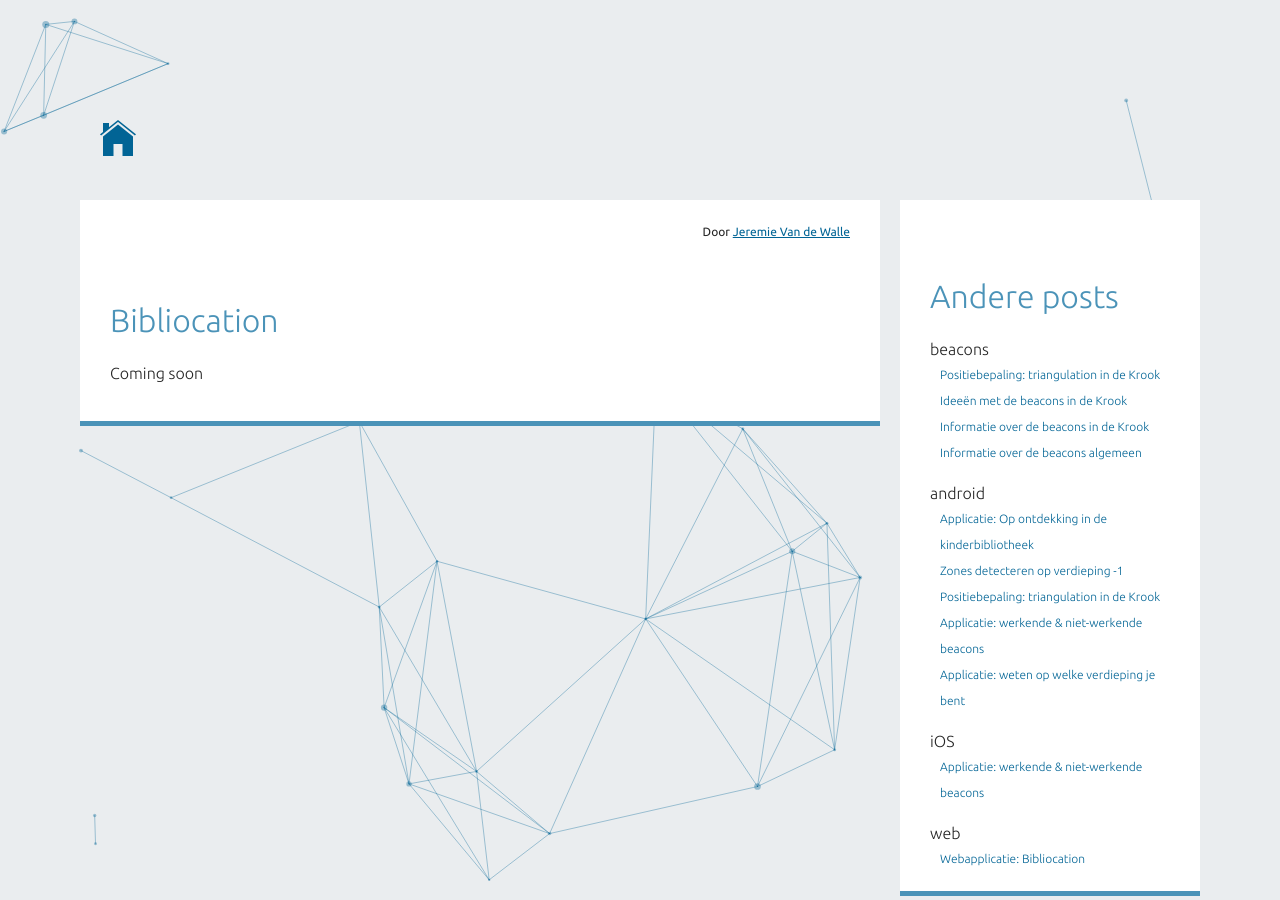
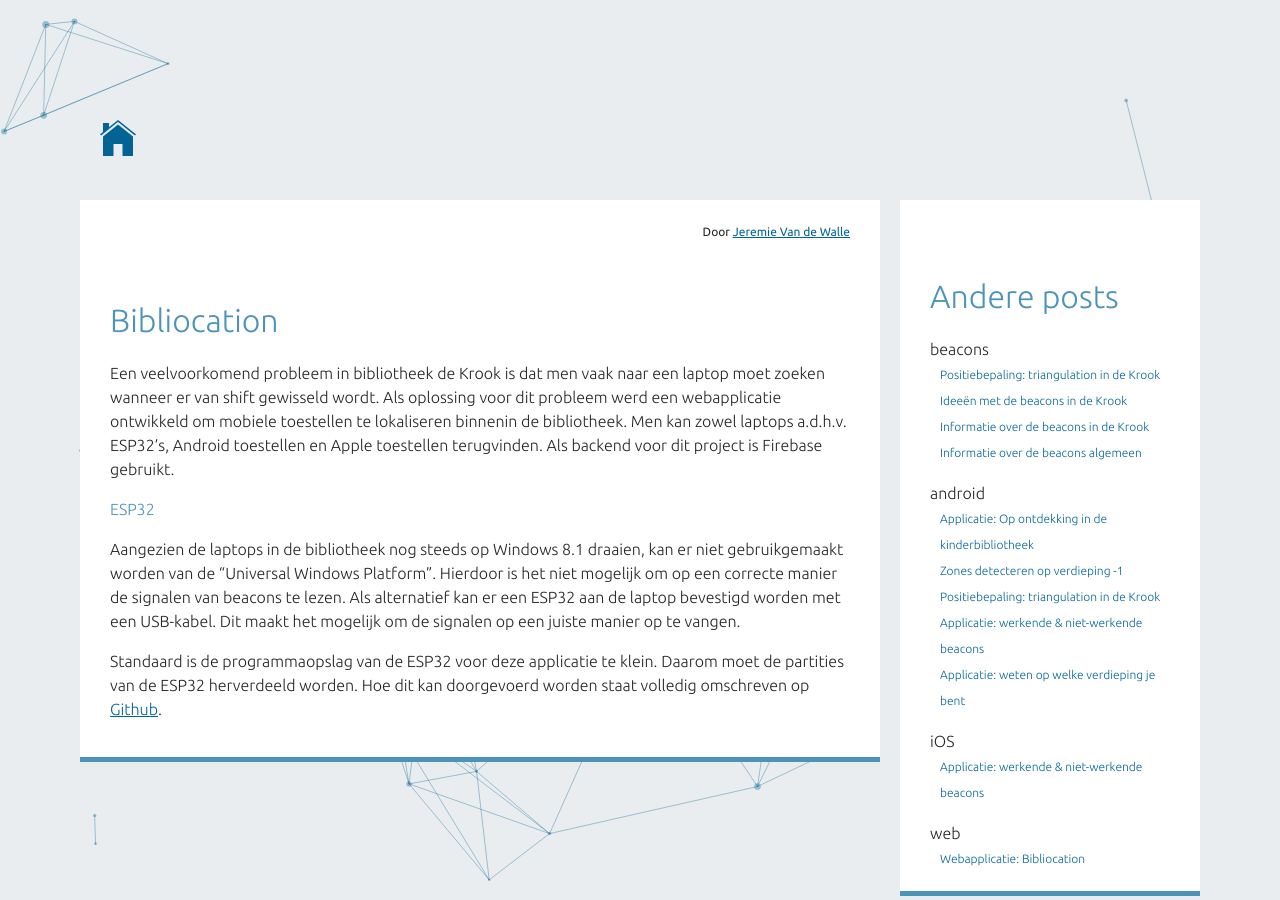
Before and after one commit to lab9k/BeaconDocumentatie, a Jekyll site: the page built from _posts/2018-05-17-bibliocation.markdown, in a window 1280 px wide. Built offline with Jekyll 4.4.1, drawn with Linux system fonts in a browser that asks for light colours; nearby versions of some CDN libraries.

Commit message:
Added some blogtext

```diff
--- a/_posts/2018-05-17-bibliocation.markdown
+++ b/_posts/2018-05-17-bibliocation.markdown
@@ -8,4 +8,10 @@ author: jeremie_van_de_walle
 
 # Bibliocation
 
-Coming soon
+Een veelvoorkomend probleem in bibliotheek de Krook is dat men vaak naar een laptop moet zoeken wanneer er van shift gewisseld wordt. Als oplossing voor dit probleem werd een webapplicatie ontwikkeld om mobiele toestellen te lokaliseren binnenin de bibliotheek. Men kan zowel laptops a.d.h.v. ESP32’s, Android toestellen en Apple toestellen terugvinden. Als backend voor dit project is Firebase gebruikt.
+
+##### ESP32
+
+Aangezien de laptops in de bibliotheek nog steeds op Windows 8.1 draaien, kan er niet gebruikgemaakt worden van de “Universal Windows Platform”.  Hierdoor is het niet mogelijk om op een correcte manier de signalen van beacons te lezen. Als alternatief kan er een ESP32 aan de laptop bevestigd worden met een USB-kabel. Dit maakt het mogelijk om de signalen op een juiste manier op te vangen.
+
+Standaard is de programmaopslag van de ESP32 voor deze applicatie te klein. Daarom moet de partities van de ESP32 herverdeeld worden. Hoe dit kan doorgevoerd worden staat volledig omschreven op [Github](https://github.com/lab9k/Beacons/tree/master/Web/ESP32).
```
